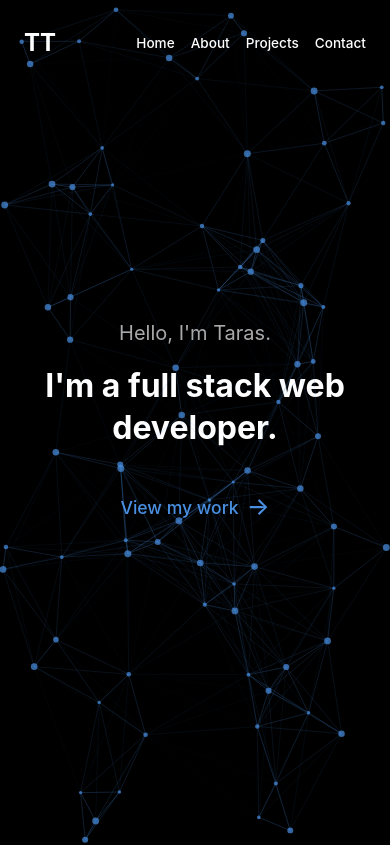
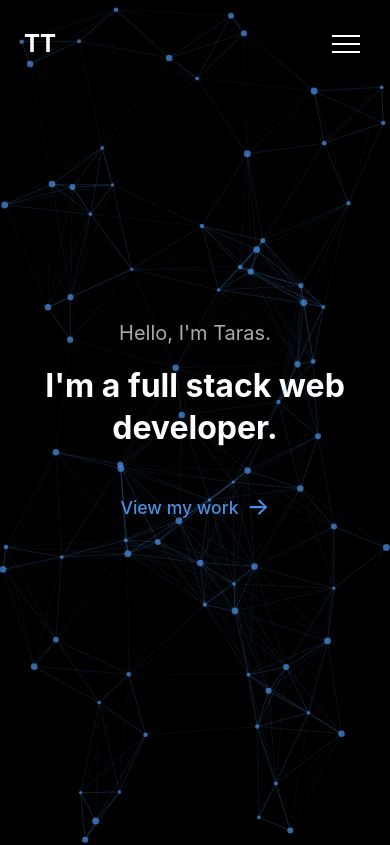
Before and after one commit to xxxkvastarasxxx/xxxkvastarasxxx_portfolio, a React (Vite) app: page / in a window 390 px wide. Shown: the top 845 px of the page. Built offline with nearby package versions, Linux system fonts and the light colour scheme.

Commit message:
media-query for mobile devices in Navigation component

```diff
--- a/src/components/Navigation.css
+++ b/src/components/Navigation.css
@@ -72,26 +72,123 @@
   width: 100%;
 }
 
+/* Hamburger Menu Button */
+.hamburger {
+  display: none;
+  flex-direction: column;
+  justify-content: center;
+  align-items: center;
+  width: 40px;
+  height: 40px;
+  background: transparent;
+  border: none;
+  cursor: pointer;
+  padding: 0;
+  z-index: 101;
+  gap: 6px;
+}
+
+.hamburger-line {
+  display: block;
+  width: 28px;
+  height: 2px;
+  background-color: #fff;
+  transition: all 0.3s ease;
+}
+
+.hamburger.active .hamburger-line:nth-child(1) {
+  transform: translateY(8px) rotate(45deg);
+}
+
+.hamburger.active .hamburger-line:nth-child(2) {
+  opacity: 0;
+}
+
+.hamburger.active .hamburger-line:nth-child(3) {
+  transform: translateY(-8px) rotate(-45deg);
+}
+
+/* Mobile Menu (hidden by default) */
+.mobile-menu {
+  display: none;
+}
+
 @media (max-width: 768px) {
   .nav-container {
     padding: 0 1.5rem;
   }
 
   .nav-links {
-    gap: 1.5rem;
+    display: none;
   }
 
-  .nav-links li a {
-    font-size: 0.9rem;
+  .hamburger {
+    display: flex;
+  }
+
+  .mobile-menu {
+    position: fixed;
+    top: 0;
+    left: 0;
+    width: 100%;
+    height: 100vh;
+    background-color: rgba(0, 0, 0, 0.97);
+    display: flex;
+    justify-content: center;
+    align-items: center;
+    opacity: 0;
+    visibility: hidden;
+    transition: all 0.4s ease;
+    z-index: 99;
+  }
+
+  .mobile-menu.active {
+    opacity: 1;
+    visibility: visible;
+  }
+
+  .mobile-nav-links {
+    list-style: none;
+    padding: 0;
+    margin: 0;
+    text-align: center;
+    display: flex;
+    flex-direction: column;
+    gap: 2rem;
+  }
+
+  .mobile-nav-links li {
+    opacity: 0;
+    transform: translateY(20px);
+    transition: all 0.3s ease;
+  }
+
+  .mobile-menu.active .mobile-nav-links li {
+    opacity: 1;
+    transform: translateY(0);
+  }
+
+  .mobile-menu.active .mobile-nav-links li:nth-child(1) { transition-delay: 0.1s; }
+  .mobile-menu.active .mobile-nav-links li:nth-child(2) { transition-delay: 0.2s; }
+  .mobile-menu.active .mobile-nav-links li:nth-child(3) { transition-delay: 0.3s; }
+  .mobile-menu.active .mobile-nav-links li:nth-child(4) { transition-delay: 0.4s; }
+
+  .mobile-nav-links li a {
+    color: #fff;
+    text-decoration: none;
+    font-size: 2rem;
+    font-weight: 600;
+    letter-spacing: 0.1em;
+    transition: color 0.3s ease;
+  }
+
+  .mobile-nav-links li a:hover {
+    color: #4a90e2;
   }
 }
 
 @media (max-width: 480px) {
-  .nav-links {
-    gap: 1rem;
-  }
-
-  .nav-links li a {
-    font-size: 0.85rem;
+  .mobile-nav-links li a {
+    font-size: 1.75rem;
   }
 }
--- a/src/components/Navigation.jsx
+++ b/src/components/Navigation.jsx
@@ -3,6 +3,7 @@ import './Navigation.css'
 
 function Navigation() {
   const [isScrolled, setIsScrolled] = useState(false)
+  const [isMenuOpen, setIsMenuOpen] = useState(false)
 
   useEffect(() => {
     const handleScroll = () => {
@@ -13,16 +14,54 @@ function Navigation() {
     return () => window.removeEventListener('scroll', handleScroll)
   }, [])
 
+  useEffect(() => {
+    if (isMenuOpen) {
+      document.body.style.overflow = 'hidden'
+    } else {
+      document.body.style.overflow = ''
+    }
+    return () => {
+      document.body.style.overflow = ''
+    }
+  }, [isMenuOpen])
+
+  const handleLinkClick = () => {
+    setIsMenuOpen(false)
+  }
+
   return (
     <nav className={`navigation ${isScrolled ? 'scrolled' : ''}`}>
       <div className="nav-container">
         <a href="#hero" className="nav-logo">TT</a>
+
+        {/* Hamburger Menu Button */}
+        <button
+          className={`hamburger ${isMenuOpen ? 'active' : ''}`}
+          onClick={() => setIsMenuOpen(!isMenuOpen)}
+          aria-label="Toggle menu"
+        >
+          <span className="hamburger-line"></span>
+          <span className="hamburger-line"></span>
+          <span className="hamburger-line"></span>
+        </button>
+
+        {/* Desktop Navigation */}
         <ul className="nav-links">
           <li><a href="#hero">Home</a></li>
           <li><a href="#about">About</a></li>
           <li><a href="#projects">Projects</a></li>
           <li><a href="#contact">Contact</a></li>
         </ul>
+
+        {/* Mobile Fullscreen Menu */}
+        <div className={`mobile-menu ${isMenuOpen ? 'active' : ''}`}>
+          <ul className="mobile-nav-links">
+            <li><a href="#hero" onClick={handleLinkClick}>HOME</a></li>
+            <li><a href="#about" onClick={handleLinkClick}>ABOUT</a></li>
+            <li><a href="#projects" onClick={handleLinkClick}>PROJECTS</a></li>
+            <li><a href="#contact" onClick={handleLinkClick}>CONTACT</a></li>
+          </ul>
+        </div>
       </div>
     </nav>
   )
```
